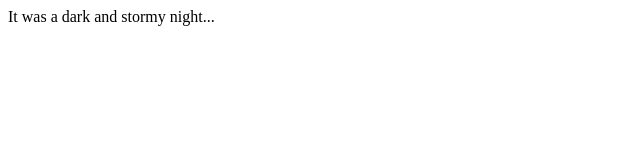
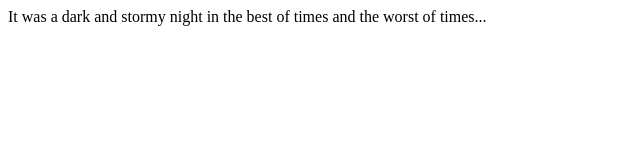
Before and after one commit to jyearwood/fireside-story, a plain HTML site: page index.html in a window 1280 px wide. Shown: the whole page, without its empty margins (0-640 px from the left). Drawn offline with Linux system fonts and the light colour scheme.

Commit message:
added second line of story

```diff
--- a/index.html
+++ b/index.html
@@ -1,5 +1,6 @@
 <html>
   <body>
-    <p>It was a dark and stormy night...</p>
-  </body>
+    <p>It was a dark and stormy night in the best of times and the worst of times...</p>
+
+</body>
 </html>
```
